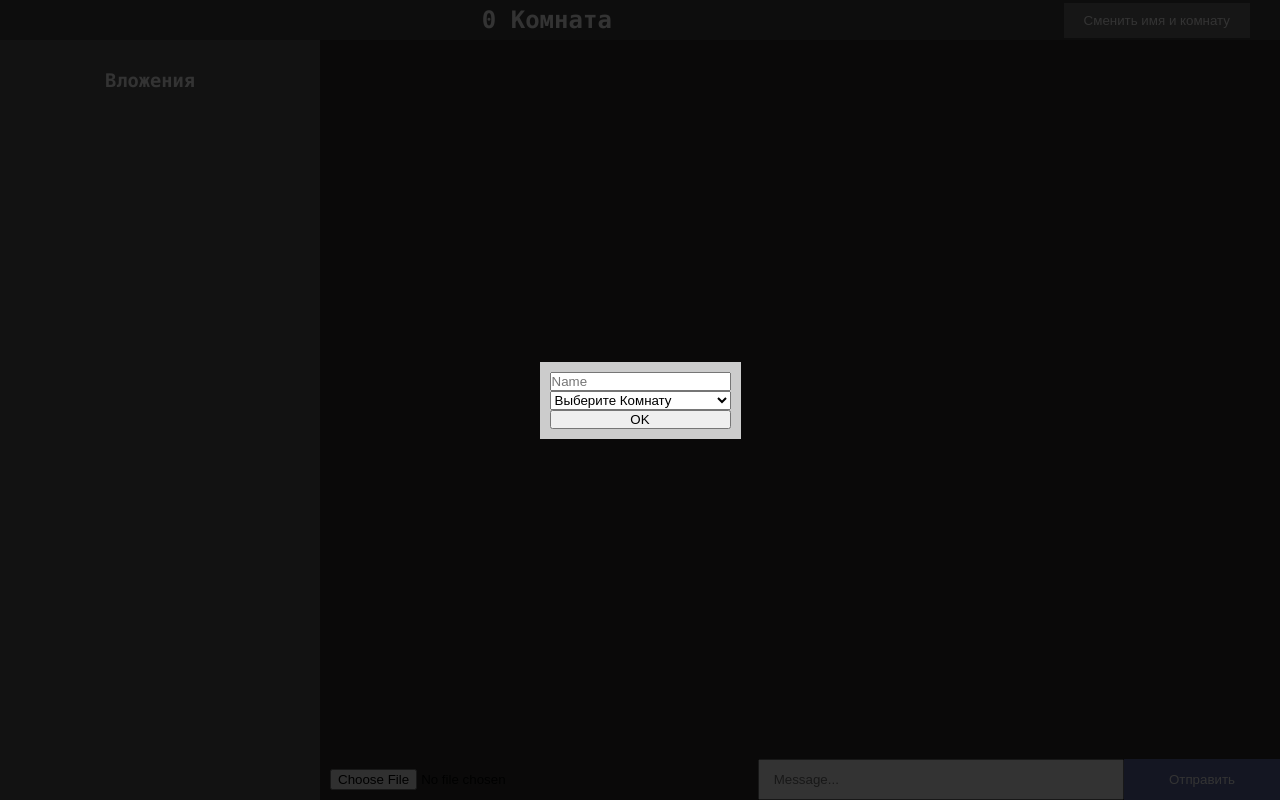
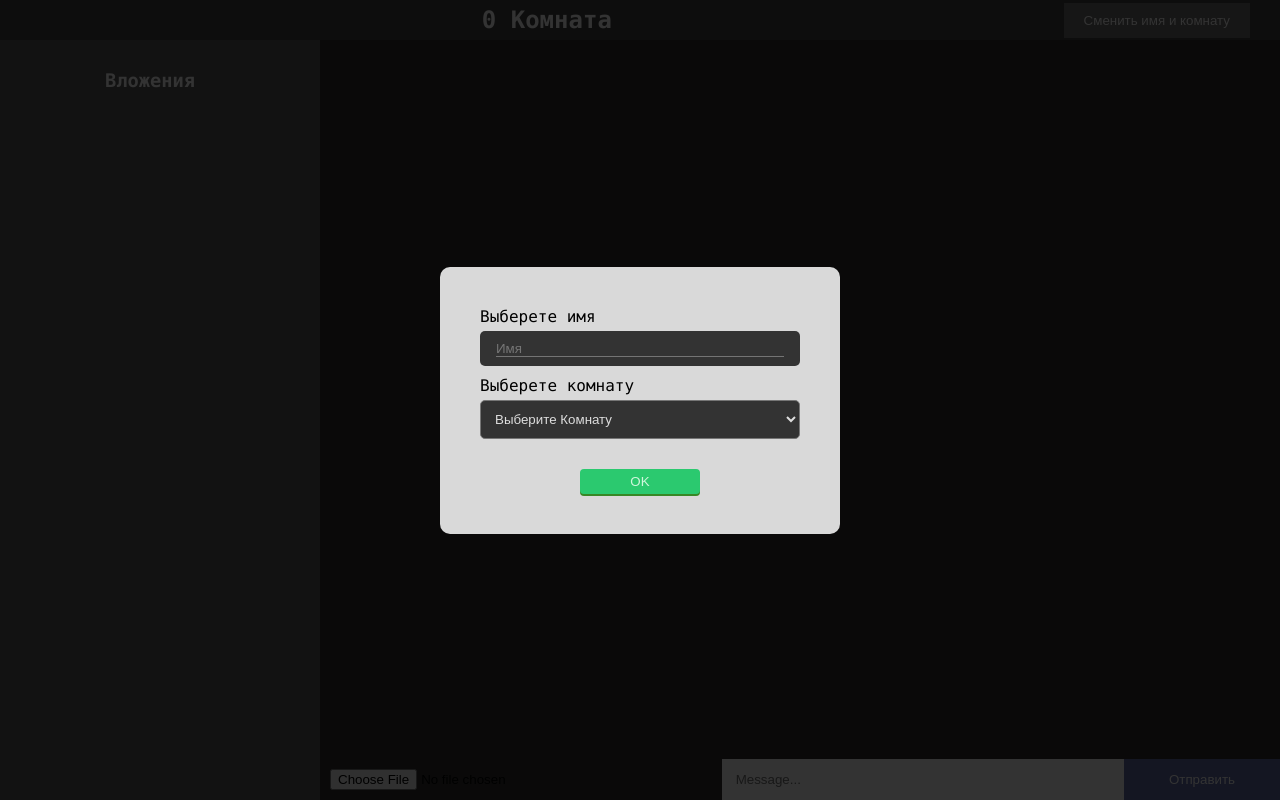
Before and after one commit to DSoftheM/udv-test-task, a React (Create React App) app: page / in a window 1280 px wide. Built offline with nearby package versions, Linux system fonts and the light colour scheme.

Commit message:
modal styles

```diff
--- a/src/App.scss
+++ b/src/App.scss
@@ -40,3 +40,9 @@ ul {
 img {
     max-width: 100%;
 }
+
+input {
+    border: none;
+    outline: none;
+    width: 100%;
+}
--- a/src/components/Error/Error.scss
+++ b/src/components/Error/Error.scss
@@ -1,6 +1,25 @@
 .error-message {
-    background-color: rgb(248, 100, 100);
-    font-weight: 600;
+    background-color: rgb(255, 67, 67);
+    color: white;
     text-align: center;
     border-radius: 4px;
+    animation: errorAnim 1s ease 0s 1 forwards;
+    position: absolute;
+    padding: 10px;
+    top: 0;
+    left: 100%;
+    transform: translate(-100%, 0);
+    min-width: 300px;
 }
+
+@keyframes errorAnim {
+    from {
+        transform: translate(-100%, -100%);
+        opacity: 0;
+    }
+
+    to {
+        transform: translate(-100%, 0%);
+        opacity: 1;
+    }
+}
--- a/src/components/Modal/Modal.scss
+++ b/src/components/Modal/Modal.scss
@@ -10,17 +10,78 @@
     justify-content: center;
     align-items: center;
 
+    label {
+        display: block;
+        margin-bottom: 5px;
+    }
+
     // .modal__content
     &__content {
         padding: 10px;
         display: inline-block;
-        background-color: #ccc;
+        background-color: rgb(217, 217, 217);
+        border-radius: 10px;
+        padding: 40px;
         display: flex;
         flex-direction: column;
+        min-width: 400px;
     }
 
-    // .modal__close
-    &__close {}
+    &__name input {
+        padding: 10px 10px 10px 0px;
+        background-color: #333;
+        color: #ddd;
+        border-radius: 5px;
+        margin-bottom: 10px;
+        padding: 10px 16px;
+
+        &::placeholder {
+            border-bottom: 1px solid rgb(116, 116, 116);
+        }
+    }
+
+    &__room select {
+        background-color: #333;
+        padding: 10px;
+        color: #ddd;
+        transition: all 0.3s ease 0s;
+        width: 100%;
+        margin-bottom: 30px;
+        border-radius: 5px;
+
+        &::content {
+            background-color: red;
+        }
+
+        option {
+            line-height: 40;
+            border: 1px solid #fff;
+            padding: 4px;
+        }
+    }
+
+    // .modal__submit
+    &__submit {
+        transition: all 0.2s ease 0s;
+        align-self: center;
+        padding: 5px 50px;
+        background-color: rgb(43 201 111);
+        box-shadow: 0px 2px #388725;
+        color: #d0f6dc;
+        border-radius: 4px;
+        border: none;
+        outline: none;
+        cursor: pointer;
+
+        &:active {
+            transform: translateY(2px);
+            box-shadow: none;
+        }
+
+        &:hover {
+            background-color: rgb(177, 212, 168);
+        }
+    }
 
     // .modal__input
     &__input {}
--- a/src/components/Modal/Modal.tsx
+++ b/src/components/Modal/Modal.tsx
@@ -8,6 +8,7 @@ import './Modal.scss';
 
 const modalContainer = document.querySelector('.modal-container') || document.body;
 
+// Modal window ?
 export default function Modal(): JSX.Element | null {
     const [name, setName] = useState<string>('');
     const [roomId, setRoomId] = useState<number>(0);
@@ -38,16 +39,22 @@ export default function Modal(): JSX.Element | null {
     return isOpen ? createPortal(
         (
             <div className="modal">
-                <div className="modal__content">
-                    <input type="text" className="modal__input" placeholder="Name" value={name} onChange={handleName} />
-                    <select className="modal__select" onChange={handleRoom} defaultValue="active">
-                        {rooms.map(({ id, text }) =>
-                            <option value={id === roomId ? 'active' : id} key={id}>{text}</option>
-                        )}
-                    </select>
+                <form action="#" className="modal__content">
+                    <div className="modal__name">
+                        <label htmlFor="modal-name">Выберете имя</label>
+                        <input id="modal-name" type="text" className="modal__input" placeholder="Имя" value={name} onChange={handleName} />
+                    </div>
+                    <div className="modal__room">
+                        <label htmlFor="modal-room">Выберете комнату</label>
+                        <select className="modal__select" onChange={handleRoom} defaultValue="active" id="modal-room">
+                            {rooms.map(({ id, text }) =>
+                                <option value={id === roomId ? 'active' : id} key={id}>{text}</option>
+                            )}
+                        </select>
+                    </div>
+                    <button type="submit" className="modal__submit" onClick={handleClose}>OK</button>
                     {isError && <Error text="Заполните все поля" />}
-                    <button type="submit" className="modal__submit" onClick={handleClose}>OK</button>
-                </div>
+                </form>
             </div>
         ), modalContainer) : null;
 }
```
